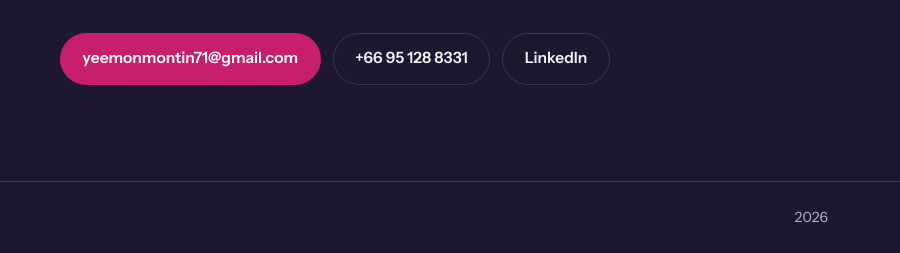
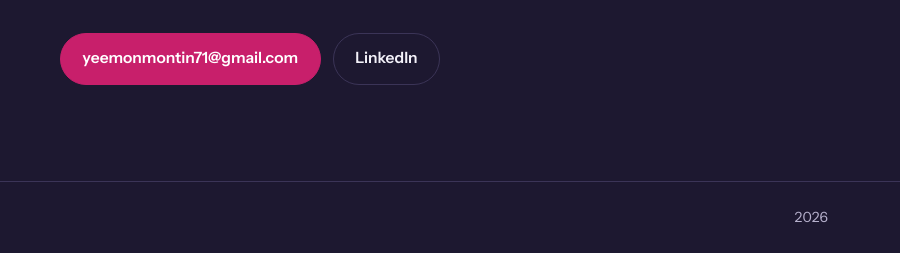
Before and after one commit to yayyaylay1996/yayyaylay1996.github.io, a plain HTML site: page index.html in a window 1280 px wide. Shown: the part 6300-6553 px from the top of the page, 380-1280 px from the left. Drawn offline with Linux system fonts and the light colour scheme.

Commit message:
Add files via upload

```diff
--- a/index.html
+++ b/index.html
@@ -587,7 +587,6 @@ footer .wrap{display:flex;justify-content:space-between;gap:1rem;flex-wrap:wrap;
       <p class="lead">I'm open to remote roles in automation, data quality and AI training, and to projects with small businesses. Write to me in Burmese or English.</p>
       <div class="actions">
         <a class="btn primary" href="mailto:yeemonmontin71@gmail.com">yeemonmontin71@gmail.com</a>
-        <a class="btn ghost" href="tel:+66951288331">+66 95 128 8331</a>
         <a class="btn ghost" href="https://linkedin.com/in/yeemonmontin" target="_blank" rel="noopener">LinkedIn</a>
       </div>
     </div>
```
